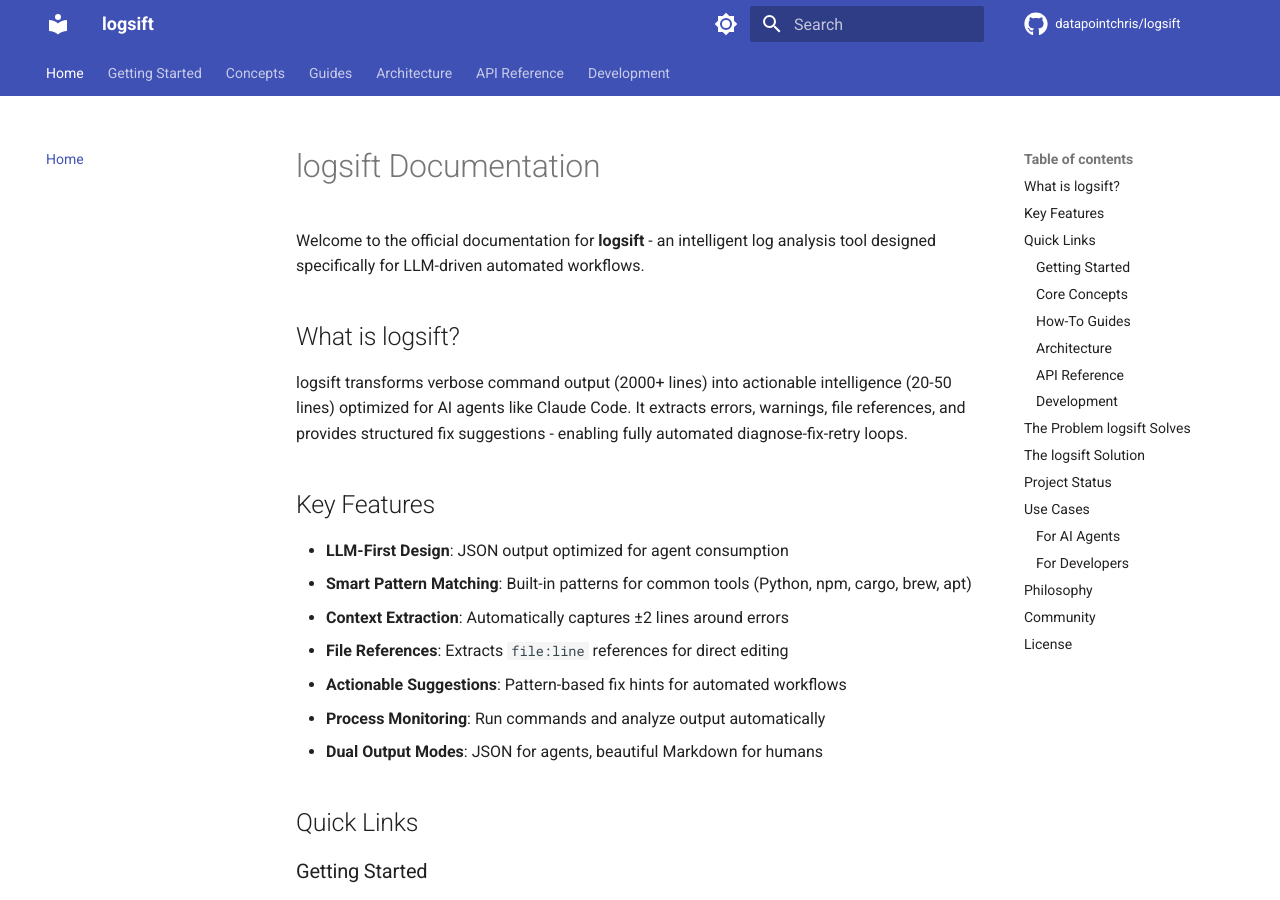
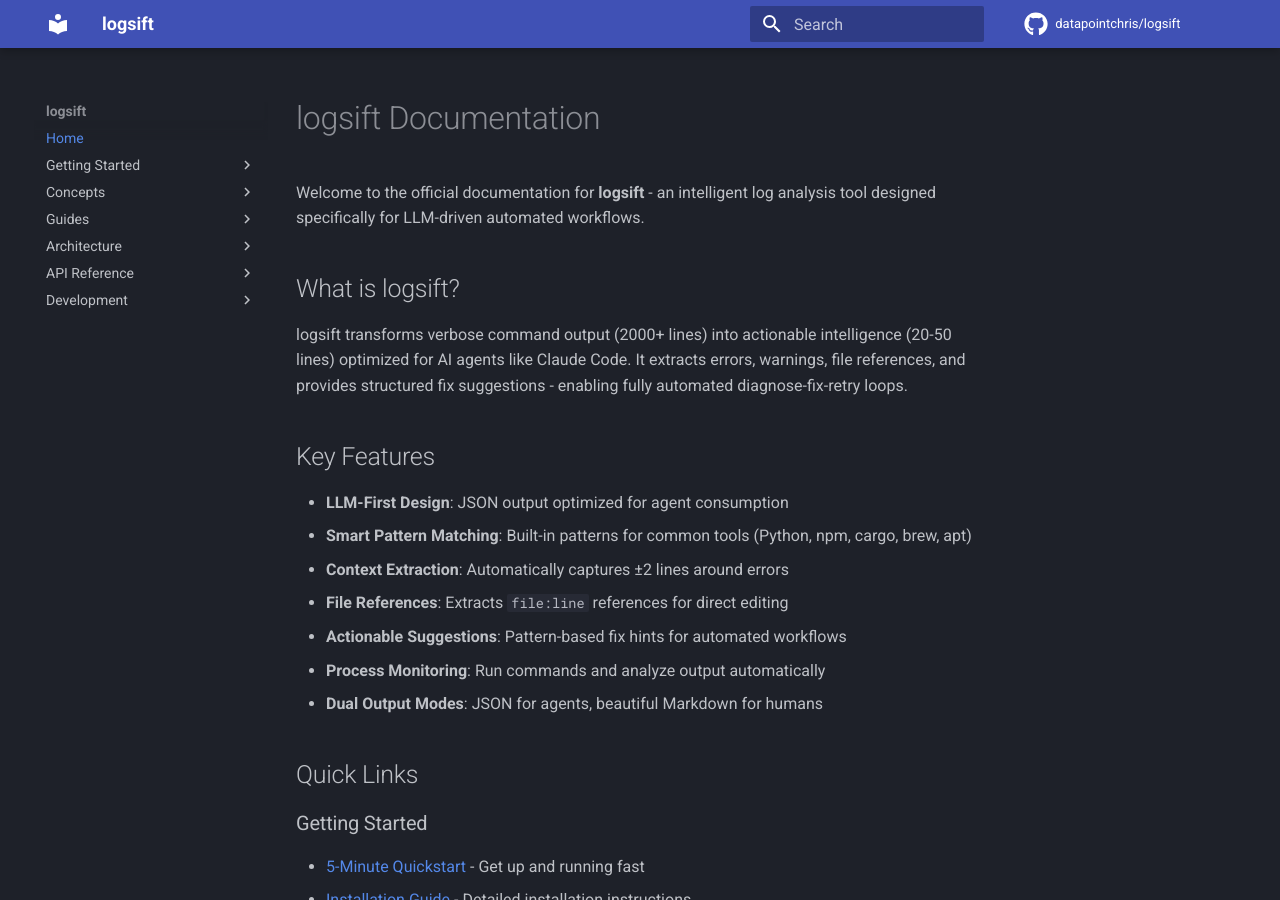
Before and after one commit to datapointchris/logsift, an MkDocs documentation site: the page built from docs/index.md, in a window 1280 px wide and 900 px high. Built offline with MkDocs 1.6.1 and Material for MkDocs 9.7.7, drawn with Linux system fonts in a browser that asks for light colours; comment, search, counter and statistics services are not loaded; the version menu is left out.

Commit message:
refactor: simplify mkdocs.yml to match dotfiles configuration
Match mkdocs.yml almost identically to dotfiles configuration:

Theme changes:
- Change dark mode primary back to indigo (was temporarily blue)
- Remove light/dark mode toggle (use single slate scheme)
- Simplify features to core set: code copy, instant nav, tracking
- Remove excessive navigation features (tabs, sections, expand, indexes)

Markdown extensions:
- Add toc with toc_depth: 0 to disable table of contents sidebar
- Keep core extensions: admonition, nl2br, def_list
- Keep pymdownx extensions: details, highlight, snippets, superfences
- Keep mermaid diagram support via superfences custom fences
- Keep task list support with custom checkboxes

Configuration now matches dotfiles setup while maintaining:
- logsift-specific site metadata
- GitHub repo integration
- mkdocstrings for Python API docs
- Navigation structure for documentation
- Social links and copyright

Build tested with --strict mode: no warnings

```diff
--- a/mkdocs.yml
+++ b/mkdocs.yml
@@ -10,35 +10,13 @@
 theme:
   name: material
   palette:
-    # Light mode
-    - scheme: default
-      primary: indigo
-      accent: indigo
-      toggle:
-        icon: material/brightness-7
-        name: Switch to dark mode
-
-    # Dark mode
-    - scheme: slate
-      primary: blue
-      accent: indigo
-      toggle:
-        icon: material/brightness-4
-        name: Switch to light mode
-
+    scheme: slate
+    primary: indigo
+    accent:
   features:
     - content.code.copy
-    - content.code.annotate
     - navigation.instant
     - navigation.tracking
-    - navigation.tabs
-    - navigation.sections
-    - navigation.expand
-    - navigation.top
-    - navigation.indexes
-    - search.suggest
-    - search.highlight
-    - search.share
 
   icon:
     repo: fontawesome/brands/github
@@ -59,15 +37,10 @@
         - name: mermaid
           class: mermaid
           format: !!python/name:pymdownx.superfences.fence_code_format
-  - pymdownx.tabbed:
-      alternate_style: true
   - pymdownx.tasklist:
       custom_checkbox: true
-  - tables
   - toc:
-      permalink: true
-  - attr_list
-  - md_in_html
+      toc_depth: 0
 
 plugins:
   - search
```
